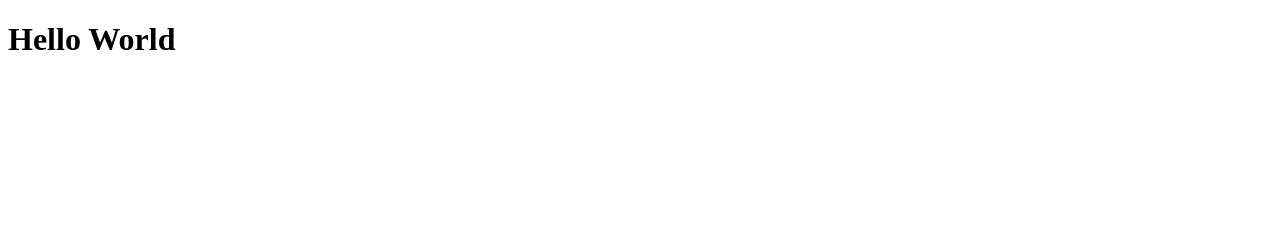
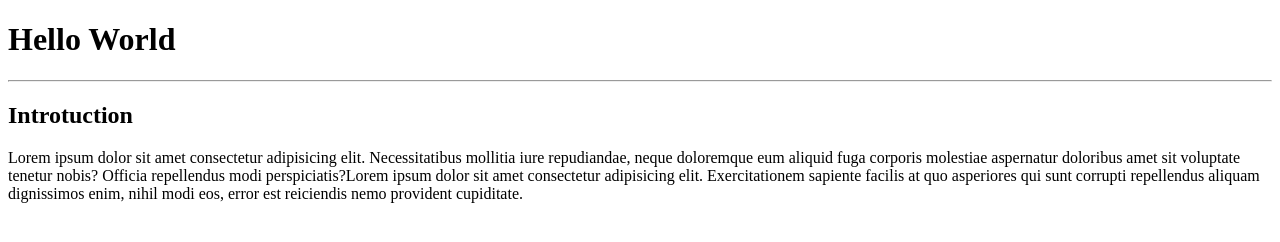
Before and after one commit to Zaplatynskyy/htmlcss-hello, a plain HTML site: page index.html in a window 1280 px wide. Drawn offline with Linux system fonts and the light colour scheme.

Commit message:
add paragraph

```diff
--- a/index.html
+++ b/index.html
@@ -7,6 +7,14 @@
     <title>23 settembre</title>
 </head>
 <body>
+
     <h1>Hello World</h1>
+    <hr>
+
+    <div>
+        <h2>Introtuction</h2>
+        <p>Lorem ipsum dolor sit amet consectetur adipisicing elit. Necessitatibus mollitia iure repudiandae, neque doloremque eum aliquid fuga corporis molestiae aspernatur doloribus amet sit voluptate tenetur nobis? Officia repellendus modi perspiciatis?Lorem ipsum dolor sit amet consectetur adipisicing elit. Exercitationem sapiente facilis at quo asperiores qui sunt corrupti repellendus aliquam dignissimos enim, nihil modi eos, error est reiciendis nemo provident cupiditate.</p>
+    </div>
+
 </body>
 </html>
```
